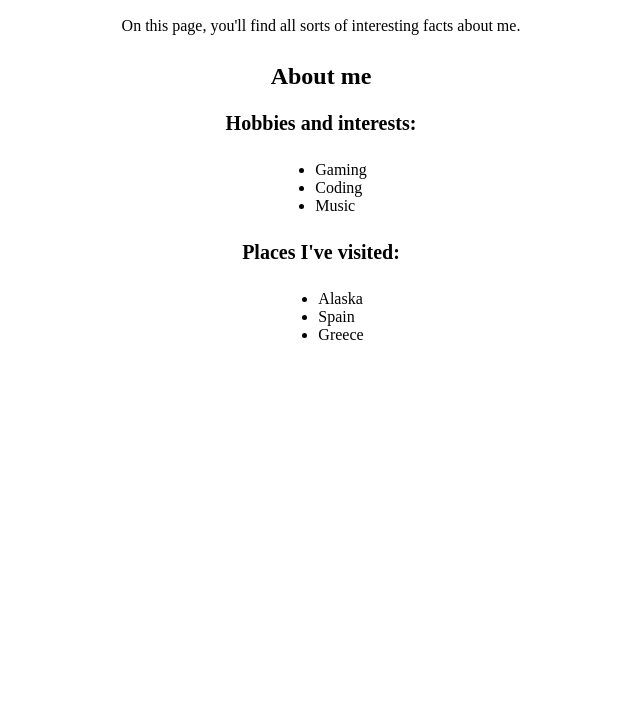
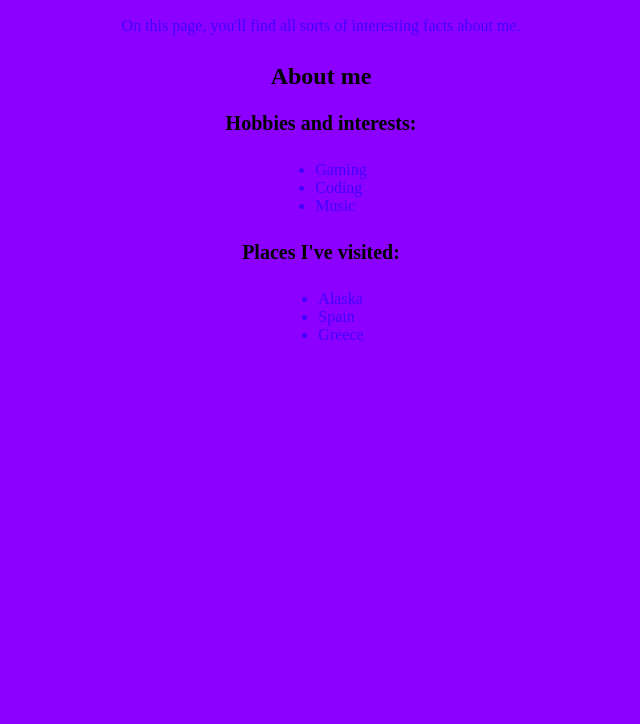
Before and after one commit to Nema-co/origins, a plain HTML site: page index.html in a window 1280 px wide. Shown: the part 76-800 px from the top of the page, without its empty margins (319-959 px from the left). Drawn offline with Linux system fonts and the light colour scheme.

Commit message:
changed theme colours

```diff
--- a/styles.css
+++ b/styles.css
@@ -1,8 +1,8 @@
 :root {
   /* colours */
-  --background-color: white;
-  --text-color: black;
-  --header-color: black;
+  --background-color: rgb(140, 0, 255);
+  --text-color: rgb(68, 0, 255);
+  --header-color: rgb(0, 0, 0);
 
   /* typography */
   --font: serif;
```
